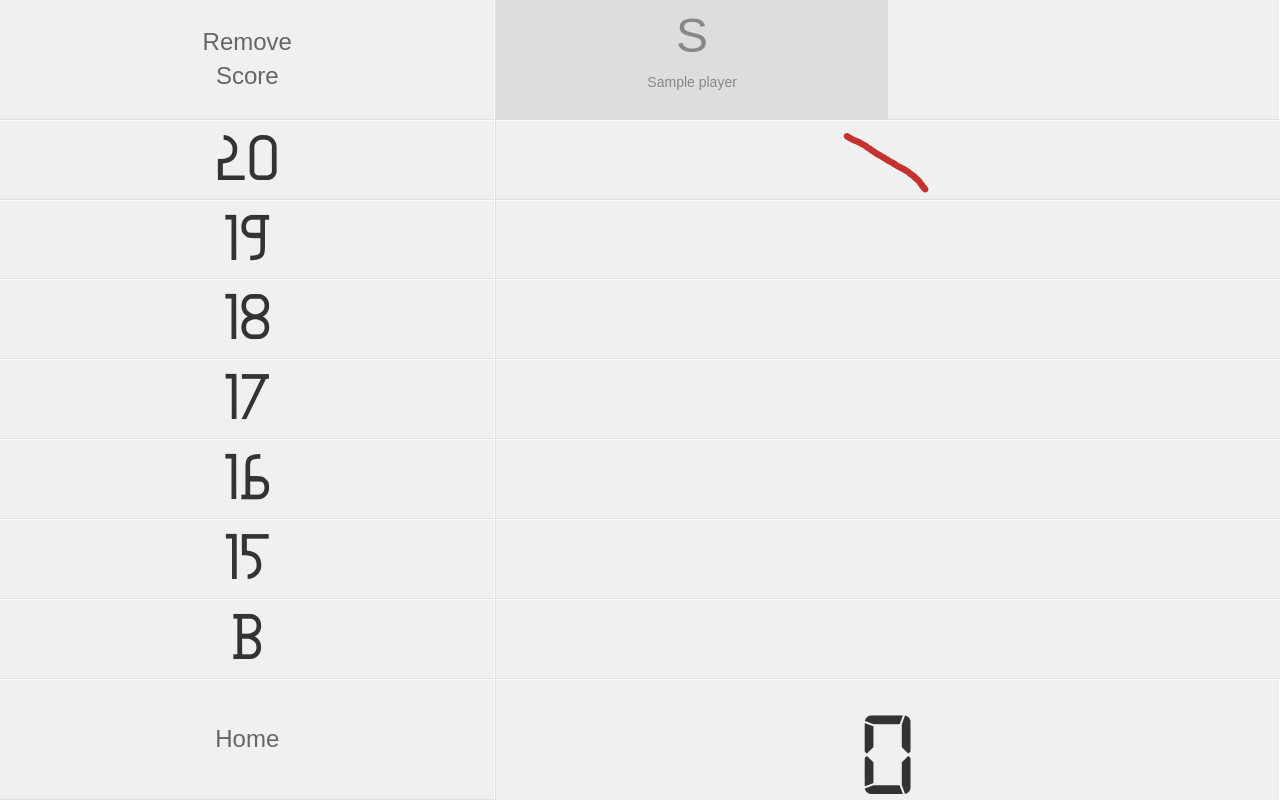
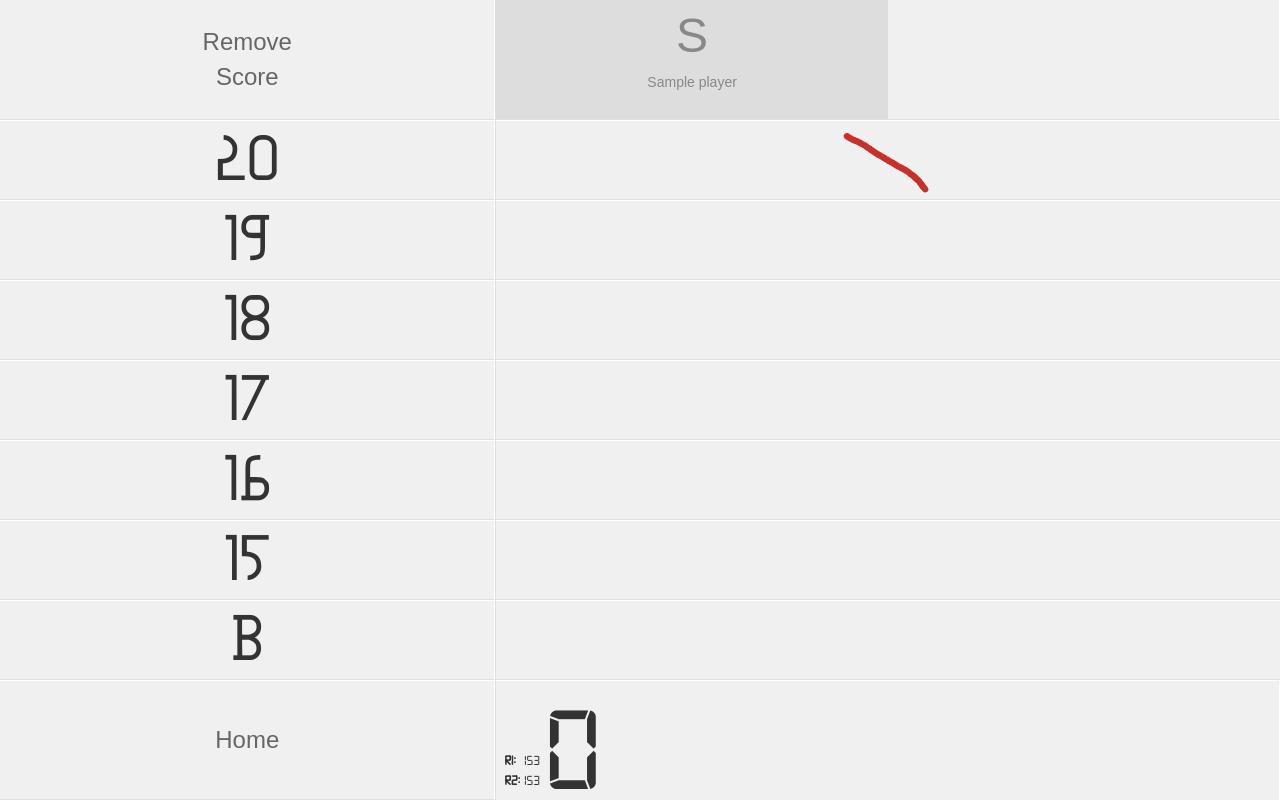
Before and after one commit to enkeistar/darts, a Flask app: page /games/1/ in a window 1280 px wide. Run offline with Flask 2, Linux system fonts and the light colour scheme; tables that the repository leaves empty hold one stand-in row (values such as "Sample post"); some libraries are stand-ins or nearby versions.

Commit message:
Points per round indicators.

```diff
--- a/darts/controllers/games.py
+++ b/darts/controllers/games.py
@@ -234,10 +234,15 @@ def games_players_redo(id):
 
 	return redirect("/games/%d/players/" % id)
 
-@mod.route("/<int:id>/round", methods = ["POST"])
-def games_round(id):
-	model.Model().update(gameModel.Game, id, request.form)
-	return request.form["round"]
+@mod.route("/<int:id>/next/", methods = ["POST"])
+def games_next(id):
+	game = model.Model().selectById(gameModel.Game, id)
+
+	if game.round < 3:
+		model.Model().update(gameModel.Game, game.id, { "round": game.round + 1 })
+		return redirect("/games/%d/" % game.id)
+	else:
+		return redirect("/")
 
 @mod.route("/<int:gameId>/teams/<int:teamId>/players/<int:playerId>/rounds/<int:round>/score/<int:score>/", methods = ["POST"])
 def games_score(gameId, teamId, playerId, round, score):
--- a/darts/static/javascripts/score-board.js
+++ b/darts/static/javascripts/score-board.js
@@ -75,7 +75,7 @@ $(function(){
 		if(!closed){
 			var current = $('.score[data-team="' + teamId + '"]');
 			current.data("score", current.data("score") + points );
-			current.html(current.data("score"));
+			current.find(".current-round-points").html(current.data("score"));
 		}
 
 		var team1Closed = isClosed(team1Id);
@@ -87,27 +87,14 @@ $(function(){
 		if(team1Closed && team1Score >= team2Score){
 			nextRoundModal.show();
 			nextRoundModal.find("h1").html("Team 1 Wins Round " + round.val() + "!!");
-			nextRoundModal.find(".round-number").html(nextRound);
 		} else if(team2Closed && team2Score >= team1Score){
 			nextRoundModal.show();
 			nextRoundModal.find("h1").html("Team 2 Wins Round " + round.val() + "!!");
-			nextRoundModal.find(".round-number").html(nextRound);
 		}
 
 		clearTimeout(turnTimeout);
 		turnTimeout = setTimeout(nextPlayer, turnDelay);
 
-	});
-
-	$(".btn-next-round").on("click", function(){
-		var nextRound = parseInt(round.val()) + 1;
-		$.post("/games/" + gameId + "/round", { round: nextRound }, function(data){
-			nextRoundModal.hide();
-			$(".awarded").attr("data-hits", 0).attr("data-points", 0);
-			$(".score").attr("data-score", 0).html(0);
-			round.val(nextRound);
-			setActivePlayer();
-		});
 	});
 
 	$(".player").on("click", function(){
--- a/darts/static/stylesheets/score-board.css
+++ b/darts/static/stylesheets/score-board.css
@@ -148,14 +148,52 @@ header {
 
 .score {
 	font-family: digital;
-	text-align: center;
-	font-size: 15vh;
-	line-height: 1em;
 	display: table-cell;
-	width: 38%;
-
 	border-left: solid 1px #e0e0e0;
 	border-right: solid 1px #fff;
 	border-top: solid 1px #fff;
+	vertical-align: middle;
+}
 
+.score-row {
+	display: table-row;
 }
+
+.round-scores {
+	display: table-cell;
+	float: left;
+	width: 48px;
+	padding-left: 8px;
+}
+
+.round-score {
+	display: block;
+}
+.round-score label {
+	width: 16px;
+	margin: 0;
+}
+
+.current-round-points {
+	display: table-cell;
+	font-size: 15vh;
+	line-height: 0.7em;
+}
+
+/*
+.round-scores {
+	float: left;
+	vertical-align: middle;
+}
+.round-score {
+	font-size: 12px;
+}
+.current-round-points {
+	float: left;
+	font-size: 15vh;
+	line-height: 1em;
+	text-align: center;
+	display: table-cell;
+	vertical-align: middle;
+}
+*/
--- a/darts/templates/games/board.html
+++ b/darts/templates/games/board.html
@@ -67,7 +67,25 @@
 			</div>
 
 			{% for team in game["teams"] %}
-				<div class="score" data-team="{{ team.id }}" data-score="{{ team["points"] }}">{{ team["points"] }}</div>
+				<div class="score" data-team="{{ team.id }}" data-score="{{ team["points"] }}">
+
+					<div class="score-row">
+						<span class="round-scores">
+							<span class="round-score">
+								<label>R1:</label>
+								153
+							</span>
+							<span class="round-score">
+								<label>R2:</label>
+								153
+							</span>
+						</span>
+						<span class="current-round-points">
+							{{ team["points"] }}
+						</span>
+					</div>
+
+				</div>
 			{% endfor %}
 		</div>
 
@@ -77,15 +95,19 @@
 	<input type="hidden" name="round" value="{{ game.round }}" />
 
 	<div class="modal-box modal-next-round">
-		<h1>Team 1 Wins!!</h1>
-		<button class="btn btn-warning btn-lg btn-block btn-next-round">Round <span class="round-number">2</span></button>
+		<h1>{message}</h1>
+
+		<div class="button-group">
+			<form action="/games/{{ game.id }}/next/" method="POST">
+				<button class="btn btn-default btn-lg btn-block btn-next-round">
+					Next Round
+				</button>
+			</form>
+		</div>
 	</div>
 
 	<div class="modal-box modal-new-game">
-		<h1>
-			Are you sure you want<br />
-			to quit this game?
-		</h1>
+		<h1>Are you sure you want to quit this game?</h1>
 
 		<div class="button-group">
 			<a class="btn btn-default btn-lg new-game-yes">Yes</a>
```
